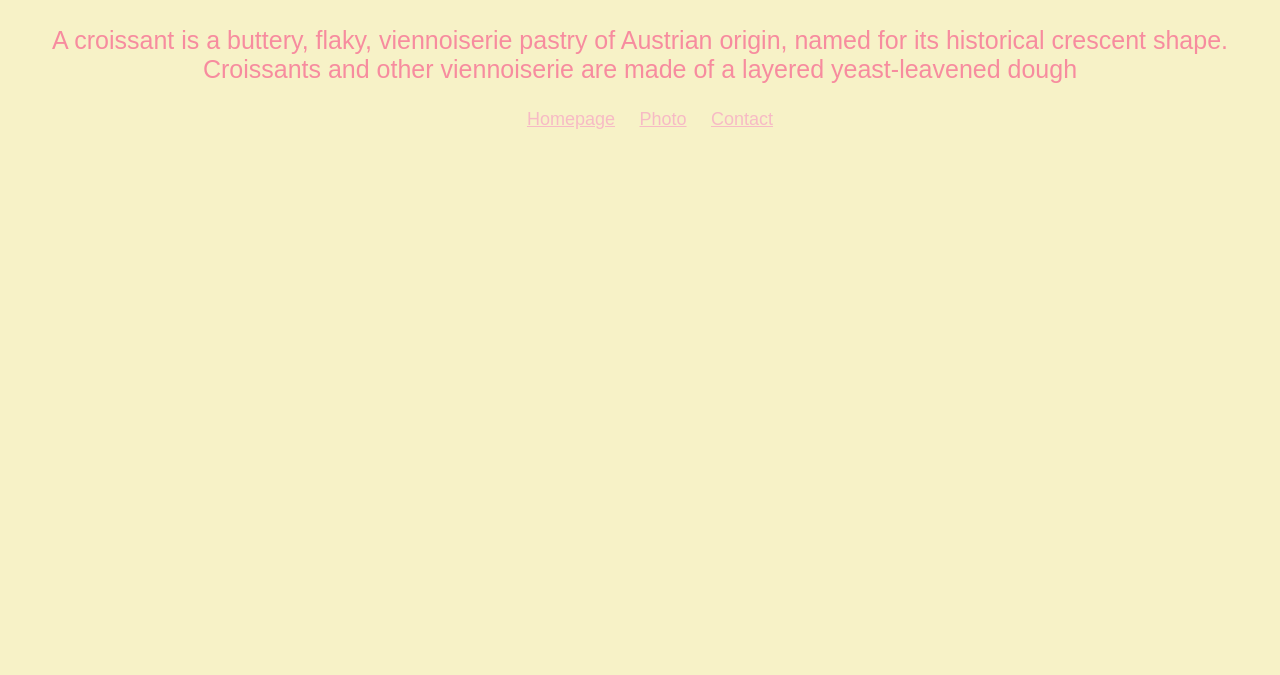
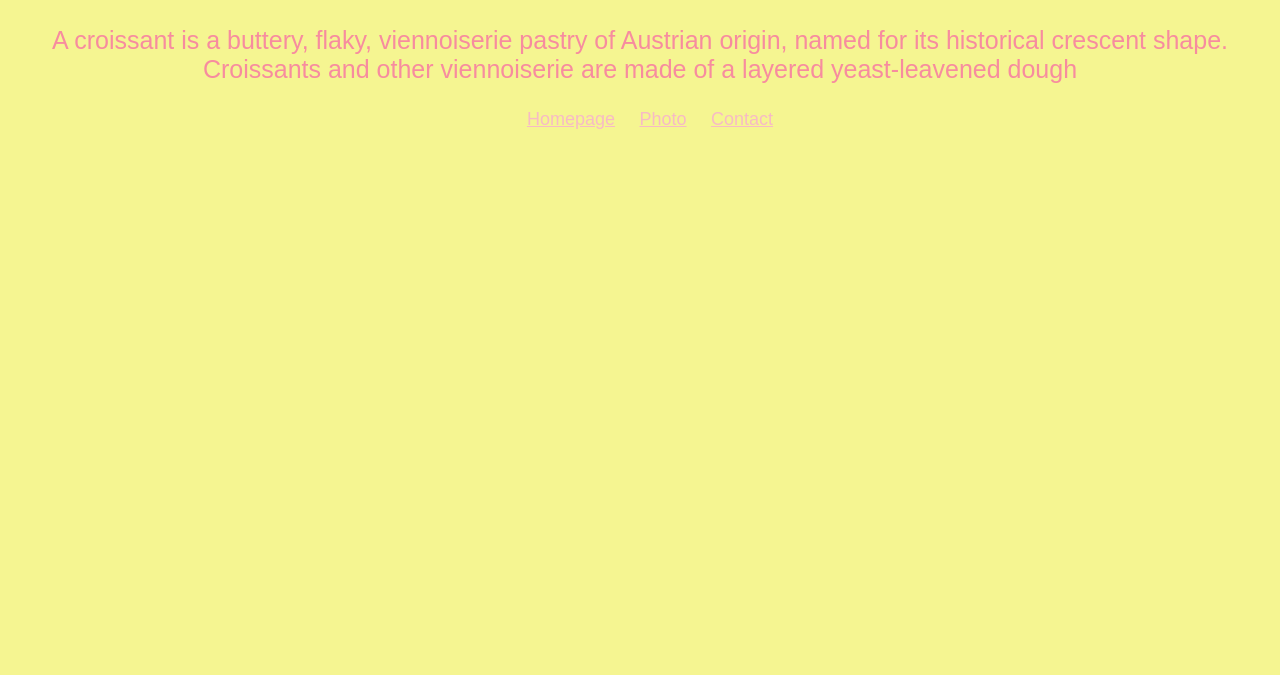
Before and after one commit to Ruth-Moses/Croissant, a plain HTML site: page index.html in a window 1280 px wide. Shown: the part 125-800 px from the top of the page. Drawn offline with Linux system fonts and the light colour scheme.

Commit message:
Changed background color

```diff
--- a/styles.css
+++ b/styles.css
@@ -1,5 +1,5 @@
 body {
-  background-color: #f7f2c7;
+  background-color: #f5f591;
   font-family: Arial, Helvetica, sans-serif;
   text-align: center;
   color: #f78c9f;
```
